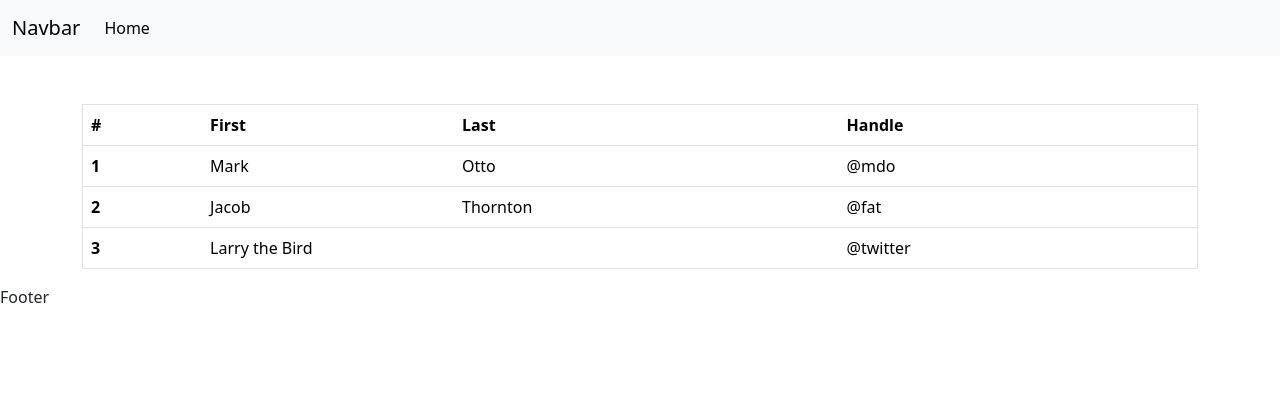
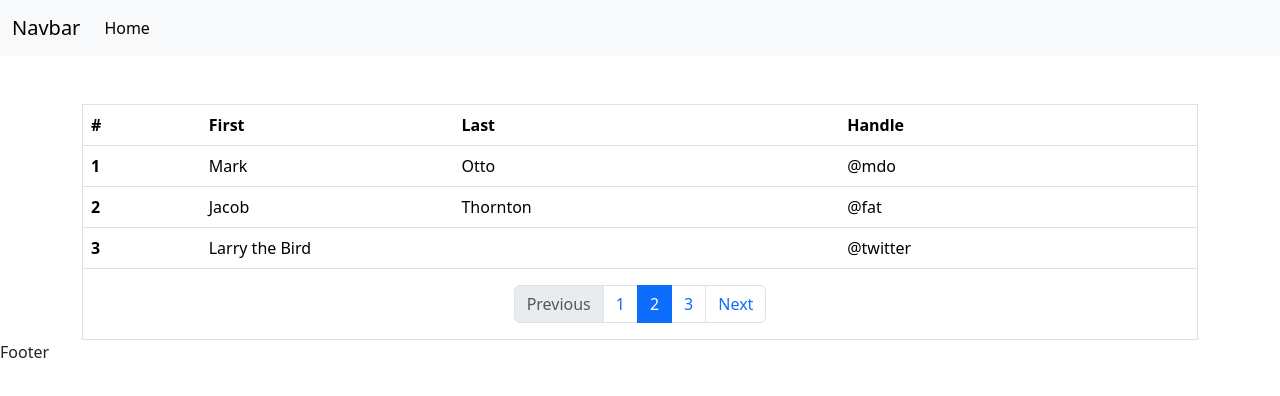
Before and after one commit to Dark-rambler/Vue-implementation, a Vue app: page / in a window 1280 px wide. Shown: the top 396 px of the page. Built offline with nearby package versions, Linux system fonts and the light colour scheme.

Commit message:
agrega paginador a la vista

```diff
--- a/src/views/HomeView.vue
+++ b/src/views/HomeView.vue
@@ -3,8 +3,8 @@
 
 <template>
   <main>
-    <div class=" mt-5 ">
-      <table class="table table-hover border">
+    <div class=" mt-5 border">
+      <table class="table table-hover ">
         <thead>
           <tr>
             <th scope="col">#</th>
@@ -32,7 +32,23 @@
             <td>@twitter</td>
           </tr>
         </tbody>
+
       </table>
+      <nav class="d-flex justify-content-center">
+        <ul class="pagination">
+          <li class="page-item disabled">
+            <a class="page-link">Previous</a>
+          </li>
+          <li class="page-item"><a class="page-link" href="#">1</a></li>
+          <li class="page-item active" aria-current="page">
+            <a class="page-link" href="#">2</a>
+          </li>
+          <li class="page-item"><a class="page-link" href="#">3</a></li>
+          <li class="page-item">
+            <a class="page-link" href="#">Next</a>
+          </li>
+        </ul>
+      </nav>
     </div>
   </main>
 </template>
```
